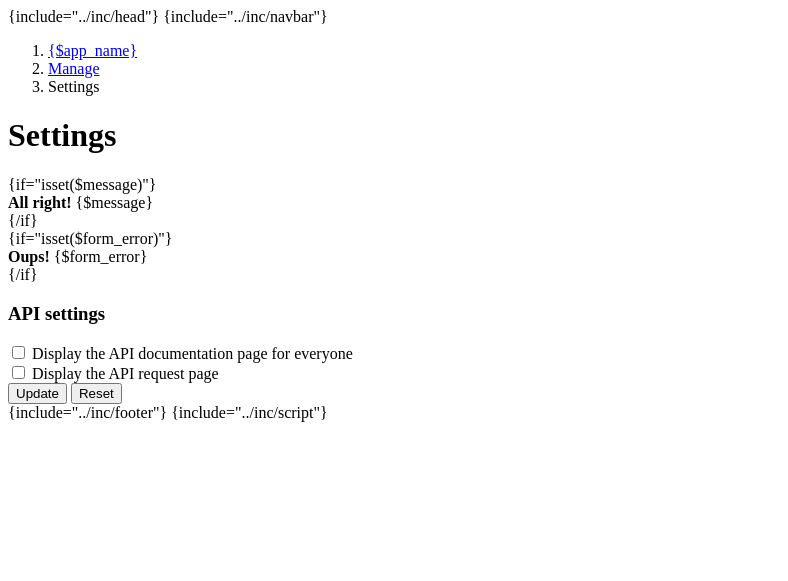
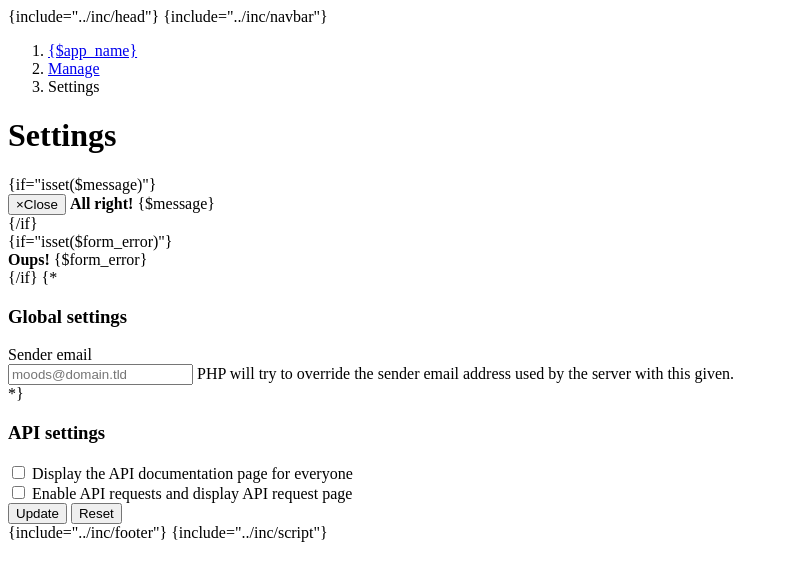
Before and after one commit to Devenet/MoodPicker, a PHP site: page /moods/templates/manage/settings.html in a window 1280 px wide. Shown: the top 581 px of the page, without its empty margins (0-788 px from the left). Run offline with PHP 8.4, Linux system fonts and the light colour scheme.

Commit message:
Improve and fix css, js & templates

```diff
--- a/assets/js/moodpicker.js
+++ b/assets/js/moodpicker.js
@@ -3,4 +3,8 @@
     $('.navigate a, a.navigate').on('click', function() { $('html,body').animate({scrollTop: $($(this).attr('href')).offset().top}); });
     $('a[rel="external"]').click(function() { window.open($(this).attr('href')); return false; });
 	$('.tip').tooltip();
+	var alert_message = $('.alert.message .close');
+	function closeMessage() { alert_message.parent().slideUp(500, function(){ location.href = location.pathname; }); }
+	if(alert_message.length > 0) { setTimeout(closeMessage, 5000); }
+	alert_message.on('click', closeMessage);
 });
--- a/templates/api/request.html
+++ b/templates/api/request.html
@@ -25,7 +25,7 @@
             <div class="form-group">
                 <label for="email" class="col-sm-2 control-label">Email</label>
                 <div class="col-sm-8">
-                    <input type="text" class="form-control" name="email" id="email" placeholder="dude@domain.tld" {if="isset($form_data.email)"}value="{$form_data.email}"{/if} />
+                    <input type="text" class="form-control" name="email" id="email" placeholder="dude@domain.tld" {if="isset($form_data.email)"}value="{$form_data.email}"{/if} autofocus />
                 </div>
             </div>
             <div class="form-group">
--- a/templates/manage/authentification.html
+++ b/templates/manage/authentification.html
@@ -25,7 +25,7 @@
             <div class="form-group">
                 <label for="email" class="col-sm-2 control-label">Email</label>
                 <div class="col-sm-8">
-                    <input type="email" class="form-control" name="email" id="email" placeholder="dude@domain.tld" {if="isset($form_data.email)"}value="{$form_data.email}"{/if} />
+                    <input type="email" class="form-control" name="email" id="email" placeholder="dude@domain.tld" {if="isset($form_data.email)"}value="{$form_data.email}"{/if} autofocus />
                 </div>
             </div>
             <div class="form-group">
--- a/templates/manage/settings.html
+++ b/templates/manage/settings.html
@@ -17,14 +17,30 @@
             <h1>Settings</h1>
         </div>
 
-        {if="isset($message)"}<div class="alert alert-info col-sm-6 col-sm-offset-3 text-center"><strong>All right!</strong> {$message}</div>{/if}
+        {if="isset($message)"}<div class="alert alert-info col-sm-6 col-sm-offset-3 message"><button type="button" class="close"><span aria-hidden="true">&times;</span><span class="sr-only">Close</span></button> <strong>All right!</strong> {$message}</div>{/if}
 
         <form class="form-horizontal" role="form" method="post">
             {if="isset($form_error)"}
             <div class="alert alert-danger col-sm-8 col-sm-offset-2"><strong>Oups!</strong> {$form_error}</div>
             <div class="clearfix"></div>
             {/if}
-            <div class="form-group no-espace">
+
+            {*
+            <div class="form-group">
+                <div class="col-sm-offset-2 col-sm-8">
+                    <h3 id="api">Global settings</h3>
+                </div>
+            </div>
+            <div class="form-group">
+                <label for="conf_email_sender" class="col-sm-2 control-label">Sender email</label>
+                <div class="col-sm-8">
+                    <input type="email" class="form-control" name="conf_email_sender" id="conf_email_sender" placeholder="moods@domain.tld" {if="isset($form_data.conf_email_sender)"}value="{$form_data.conf_email_sender}"{/if} aria-describedby="conf_email_sender_help" />
+                    <span id="conf_email_sender_help" class="help-block">PHP will try to override the sender email address used by the server with this given.</span>
+                </div>
+            </div>
+            *}
+
+            <div class="form-group">
                 <div class="col-sm-offset-2 col-sm-8">
                     <h3 id="api">API settings</h3>
                 </div>
@@ -37,12 +53,13 @@
                         </label>
                     </div>
                     <div class="checkbox">
-                        <label for="api_request">
-                            <input type="checkbox" name="api_request" id="api_request" {if="isset($form_data.api_request) && $form_data.api_request"}checked{/if} /> Display the API request page
+                        <label for="api_requests">
+                            <input type="checkbox" name="api_requests" id="api_requests" {if="isset($form_data.api_requests) && $form_data.api_requests"}checked{/if} /> Enable API requests and display API request page
                         </label>
                     </div>
                 </div>
             </div>
+
             <input type="hidden" value="{$token}" name="token" />
             <div class="form-group form-controls">
                 <div class="col-sm-offset-2 col-sm-8">
--- a/templates/manage/users_delete.html
+++ b/templates/manage/users_delete.html
@@ -27,7 +27,7 @@
                 <div class="col-sm-offset-2 col-sm-8">
                     <div class="checkbox">
                         <label for="delete">
-                            <input type="checkbox" name="delete" id="delete" autofocus /> Yes I'm absolutly sure I want to delete the user <strong>{$user.email}</strong>.
+                            <input type="checkbox" name="delete" id="delete" autofocus /> Yes I’m absolutly sure I want to delete the user <strong>{$user.email}</strong>.
                         </label>
                     </div>
                 </div>
```
Also changed, not shown: assets/css/moodpicker.css (+8 -0 lines), templates/manage/_form_api_add.html (added, +18 -0 lines), templates/manage/api.html (+6 -7 lines), templates/manage/api_add.html (+1 -18 lines), templates/manage/api_delete.html (+13 -1 lines), templates/manage/index.html (+11 -5 lines), templates/manage/users.html (+5 -4 lines).
